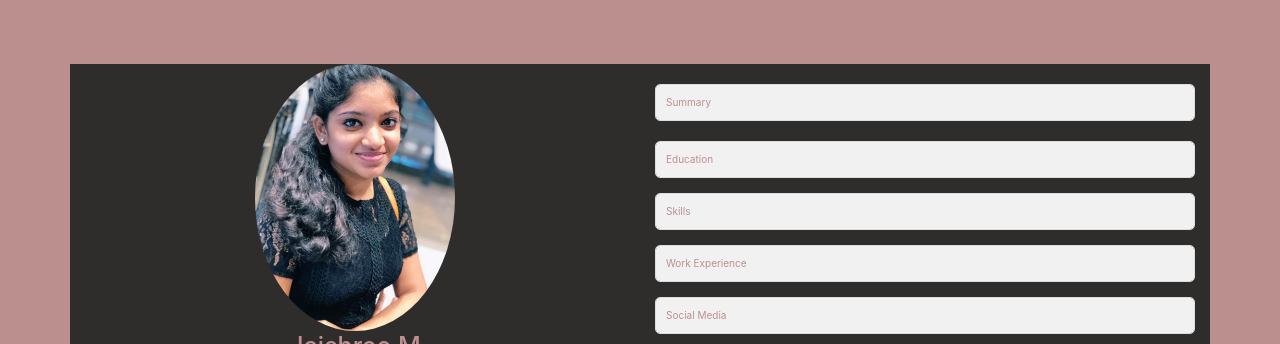
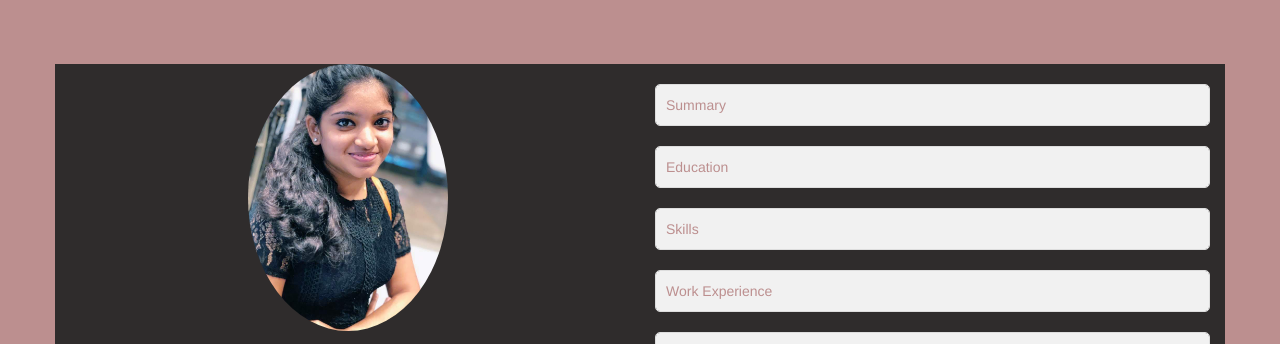
Before and after one commit to mJaishree/Sample-Portfolio, a website: page index.html in a window 1280 px wide. Shown: the top 344 px of the page. Drawn offline with nearby package versions, Linux system fonts and the light colour scheme.

Commit message:
index.html

```diff
--- a/index.html
+++ b/index.html
@@ -5,12 +5,12 @@
     <meta name="viewport" content="width=device-width, initial-scale=1.0">
     <link rel="stylesheet" href="https://maxcdn.bootstrapcdn.com/bootstrap/3.4.1/css/bootstrap.min.css">
     <link rel="stylesheet" href="https://cdnjs.cloudflare.com/ajax/libs/font-awesome/6.0.0/css/all.min.css">
-    <link rel="stylesheet" href="https://stackpath.bootstrapcdn.com/bootstrap/4.5.2/css/bootstrap.min.css">
+
     <script src="https://code.jquery.com/jquery-3.5.1.slim.min.js"></script>
     <script src="https://cdn.jsdelivr.net/npm/@popperjs/core@2.10.2/dist/umd/popper.min.js"></script>
     <script src="https://stackpath.bootstrapcdn.com/bootstrap/4.5.2/js/bootstrap.min.js"></script>
 
-    <title>Your Resume</title>
+    <title>Jaishree Resume</title>
     <style>
         body {
             background-color: rosybrown;
```
